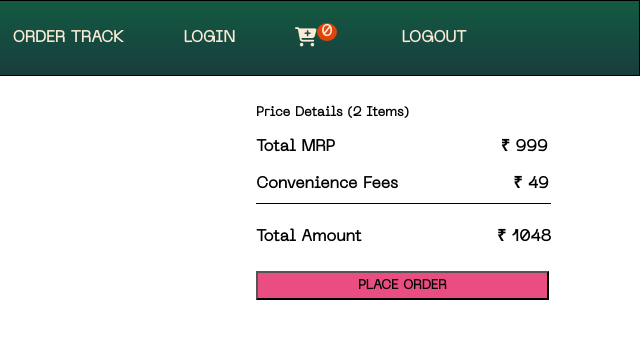
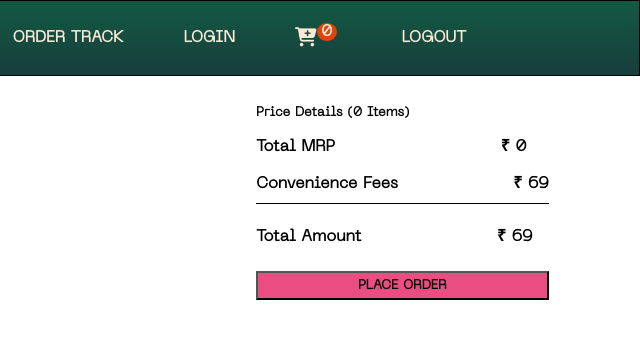
Before and after one commit to Sahil76nam/flowerweb, a plain HTML site: page bag.html in a window 1280 px wide. Shown: the full height of the page, 640-1280 px from the left. Drawn offline with Linux system fonts and the light colour scheme.

Commit message:
completeaddbag

```diff
--- a/bag.html
+++ b/bag.html
@@ -43,13 +43,13 @@
         <div class="removeicon"><i class="fa-solid fa-xmark"></i>-->
         </div>
           <div class="datasamrry">
-            <div class="showitem"><h5>Price Details (2 Items)</h5></div>
+            <!-- <div class="showitem"><h5>Price Details (2 Items)</h5></div>
             <div class="tmrp"><h4>Total MRP <span>₹ 999</span></h4></div>
             <div class="confee"><h4>Convenience Fees <span>₹ 49</span></h4></div>
             <div class="border"></div>
             <div class="totalamount"><h4>Total Amount <span>₹ 1048</span></h4></div>
 
-            <div class="placeorder"><button>PLACE ORDER</button></div>
+            <div class="placeorder"><button>PLACE ORDER</button></div> -->
         </div>
     </div>
 
--- a/bag.js
+++ b/bag.js
@@ -78,3 +78,25 @@ let removetobag=(id)=>{
     calculateitem();
     generateitem();
 }
+
+function displaysamrry(){
+    let bagitemsamrry =document.querySelector('.datasamrry')
+    const Conveniencefee=69;
+    let totalitem=cart.length;
+    let totalmrp=0;
+
+    cart.forEach(items=>{
+        totalmrp+=items.rupees;
+    })
+    let totalamount=totalmrp+Conveniencefee;
+    bagitemsamrry.innerHTML=`
+         <div class="showitem"><h5>Price Details (${totalitem} Items)</h5></div>
+            <div class="tmrp"><h4>Total MRP <span>₹ ${totalmrp}</span></h4></div>
+            <div class="confee"><h4>Convenience Fees <span>₹ ${Conveniencefee}</span></h4></div>
+            <div class="border"></div>
+            <div class="totalamount"><h4>Total Amount <span>₹ ${totalamount}</span></h4></div>
+
+            <div class="placeorder"><button>PLACE ORDER</button></div>`
+
+}
+displaysamrry();
```
